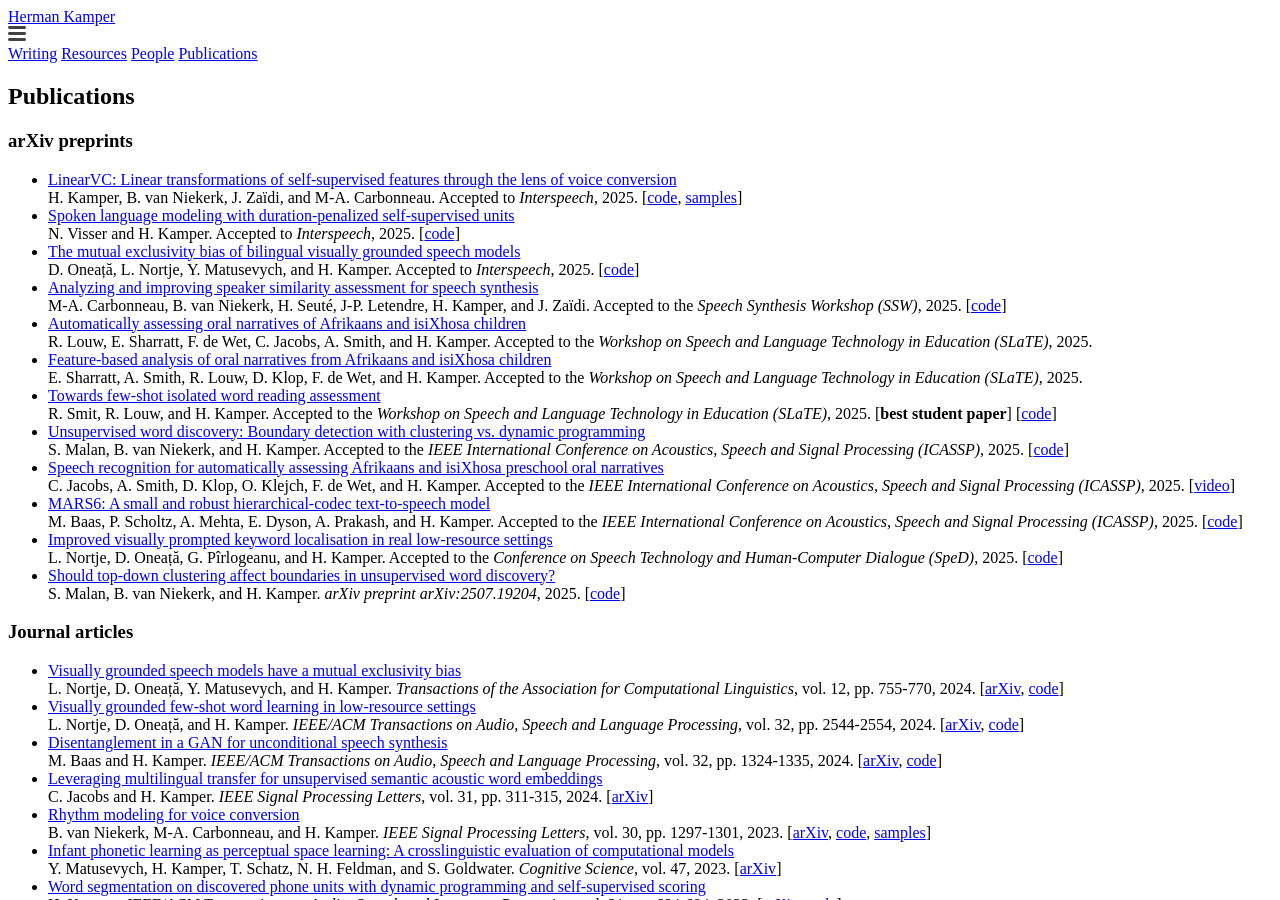
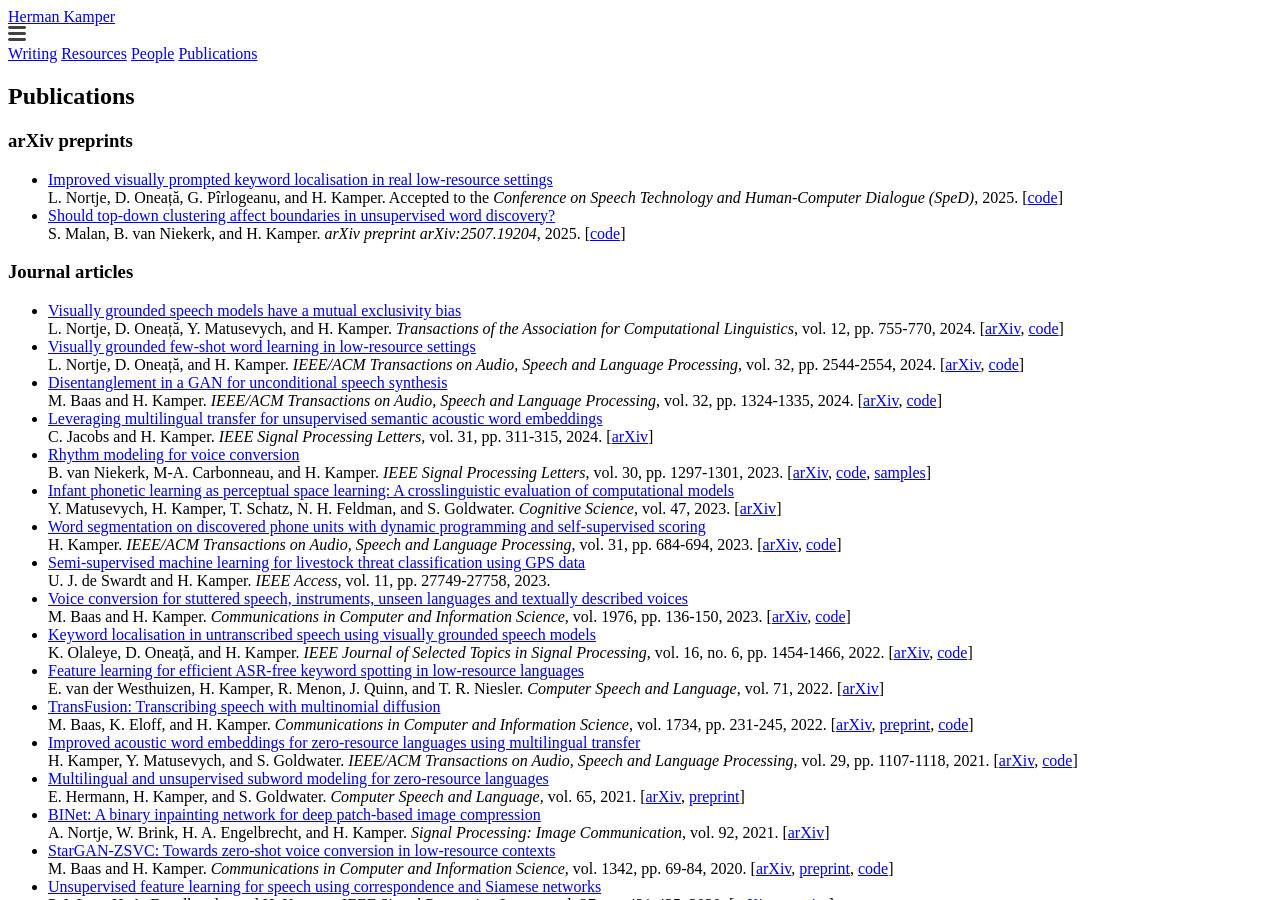
Before and after one commit to kamperh/kamperh.github.io, a Jekyll site: the page built from publications.md, in a window 1280 px wide and 900 px high. Built offline with Jekyll 4.4.1, drawn with Linux system fonts in a browser that asks for light colours; a style sheet for code colours, icons or effects is not loaded.

Commit message:
Update publications.md

```diff
--- a/publications.md
+++ b/publications.md
@@ -10,26 +10,6 @@ order: 5
 
 ### arXiv preprints
 
-- [LinearVC: Linear transformations of self-supervised features through the lens of voice conversion](https://arxiv.org/abs/2506.01510)
-  H. Kamper, B. van Niekerk, J. Zaïdi, and M-A. Carbonneau. Accepted to *Interspeech*, 2025. [[code](https://github.com/kamperh/linearvc/), [samples](https://www.kamperh.com/linearvc/)]
-- [Spoken language modeling with duration-penalized self-supervised units](https://arxiv.org/abs/2505.23494)
-  N. Visser and H. Kamper. Accepted to *Interspeech*, 2025. [[code](https://github.com/nicolvisser/dp-slm)]
-- [The mutual exclusivity bias of bilingual visually grounded speech models](https://arxiv.org/abs/2506.04037)
-  D. Oneață, L. Nortje, Y. Matusevych, and H. Kamper. Accepted to *Interspeech*, 2025. [[code](https://github.com/danoneata/me-vgs)]
-- [Analyzing and improving speaker similarity assessment for speech synthesis](https://arxiv.org/abs/2507.02176)
-  M-A. Carbonneau, B. van Niekerk, H. Seuté, J-P. Letendre, H. Kamper, and J. Zaïdi. Accepted to the *Speech Synthesis Workshop (SSW)*, 2025. [[code](https://github.com/ubisoft/ubisoft-laforge-spkrid)]
-- [Automatically assessing oral narratives of Afrikaans and isiXhosa children](https://arxiv.org/abs/2507.13205)
-  R. Louw, E. Sharratt, F. de Wet, C. Jacobs, A. Smith, and H. Kamper. Accepted to the *Workshop on Speech and Language Technology in Education (SLaTE)*, 2025.
-- [Feature-based analysis of oral narratives from Afrikaans and isiXhosa children](https://arxiv.org/abs/2507.13164)
-  E. Sharratt, A. Smith, R. Louw, D. Klop, F. de Wet, and H. Kamper. Accepted to the *Workshop on Speech and Language Technology in Education (SLaTE)*, 2025.
-- [Towards few-shot isolated word reading assessment](https://arxiv.org/abs/2507.12217)
-  R. Smit, R. Louw, and H. Kamper. Accepted to the *Workshop on Speech and Language Technology in Education (SLaTE)*, 2025. [**best student paper**] [[code](https://github.com/Reubix29/child-speech-bench)]
-- [Unsupervised word discovery: Boundary detection with clustering vs. dynamic programming](https://arxiv.org/abs/2409.14486)
-  S. Malan, B. van Niekerk, and H. Kamper. Accepted to the *IEEE International Conference on Acoustics, Speech and Signal Processing (ICASSP)*, 2025. [[code](https://s-malan.github.io/prom-seg-clus/)]
-- [Speech recognition for automatically assessing Afrikaans and isiXhosa preschool oral narratives](https://arxiv.org/abs/2501.06478)
-  C. Jacobs, A. Smith, D. Klop, O. Klejch, F. de Wet, and H. Kamper. Accepted to the *IEEE International Conference on Acoustics, Speech and Signal Processing (ICASSP)*, 2025. [[video](https://youtu.be/TFTRYssql9M)]
-- [MARS6: A small and robust hierarchical-codec text-to-speech model](https://arxiv.org/abs/2501.05787 )
-  M. Baas, P. Scholtz, A. Mehta, E. Dyson, A. Prakash, and H. Kamper. Accepted to the *IEEE International Conference on Acoustics, Speech and Signal Processing (ICASSP)*, 2025. [[code](https://camb-ai.github.io/mars6-turbo/)]
 - [Improved visually prompted keyword localisation in real low-resource settings](https://arxiv.org/abs/2409.06013)
   L. Nortje, D. Oneață, G. Pîrlogeanu, and H. Kamper. Accepted to the *Conference on Speech Technology and Human-Computer Dialogue (SpeD)*, 2025. [[code](https://github.com/LeanneNortje/low-resource_VPKL)]
 - [Should top-down clustering affect boundaries in unsupervised word discovery?](https://arxiv.org/abs/2507.19204)
```
